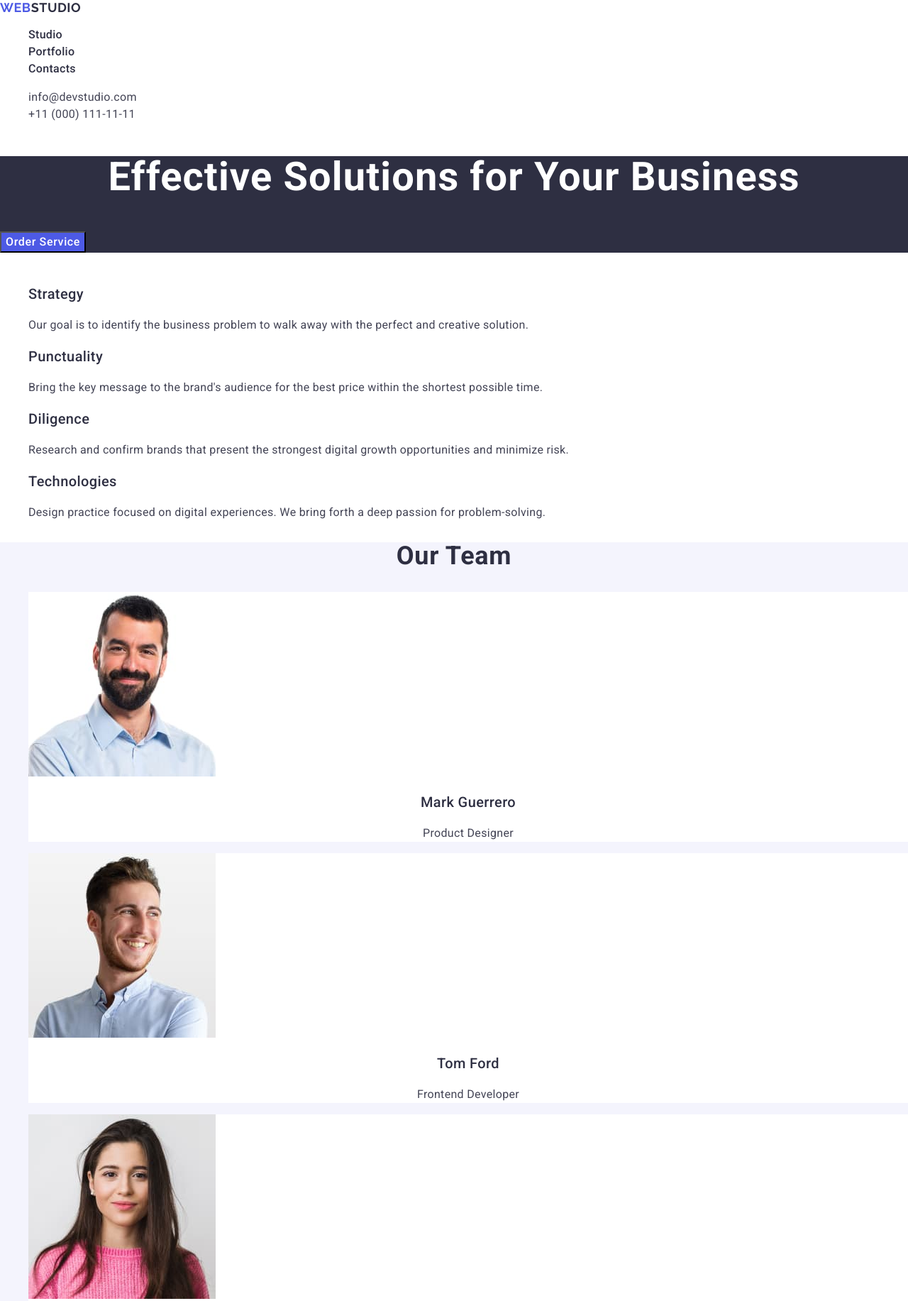
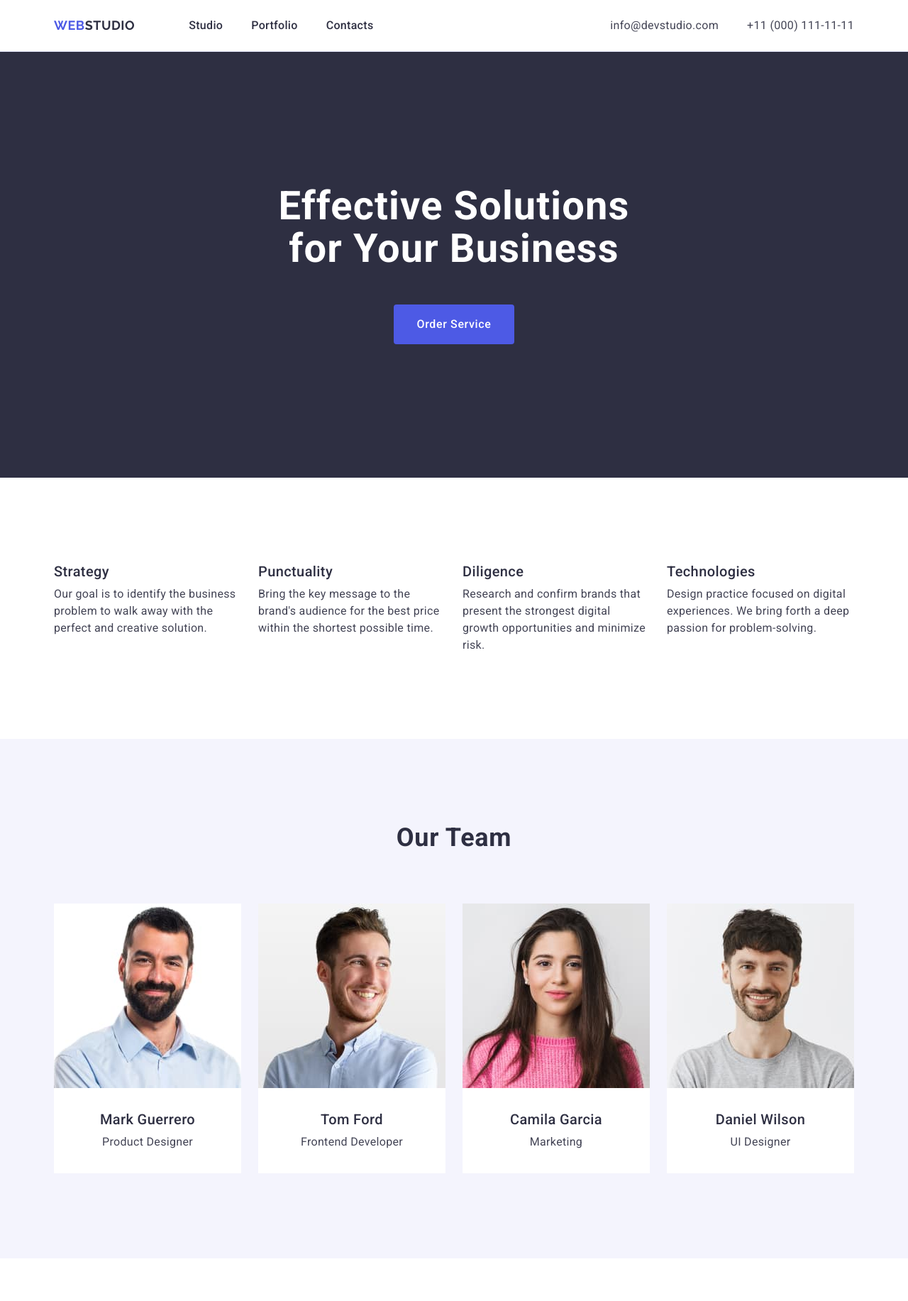
Before and after one commit to TetianaDubovyk1/goit-markup-hw-03, a plain HTML site: page index.html in a window 1280 px wide. Shown: the top 1833 px of the page at 71% size. Drawn offline with nearby package versions, Linux system fonts and the light colour scheme.

Commit message:
add css hw3

```diff
--- a/css/styles.css
+++ b/css/styles.css
@@ -2,17 +2,44 @@ body{font-family: "Roboto", sans-serif;
     color: #434455;
     background-color: #fff;}
 
+h1,h2,h3,p{margin-bottom: 0;
+    margin-top: 0;}
+
 a{text-decoration: none;}
 
-ul, ol{list-style: none;}
+ul, ol{
+   list-style: none;
+   margin: 0;
+   padding: 0;}
 
 button {cursor: pointer;}
 
 address{font-style: normal;}
 
+img{
+    display: block;
+    height: auto;
+    max-width: 100%;
+}
+
+.container{
+    width: 1158px;
+    padding: 0 15px;
+    margin: 0 auto;
+}
+
+.header-container{
+    display: flex;
+    align-items: center;
+}
+
 .visually-hidden {
+    position: absolute;
+    width: 1px;
+    height: 1px;
     margin: -1px;
     border: 0;
+    padding: 0;
 
     white-space: nowrap;
     clip-path: inset(100%);
@@ -22,21 +49,32 @@ address{font-style: normal;}
 
 /*=============header=============*/
 
-.header{}
+.header{
+    border-bottom: 1px solid #e7e9fc;
+}
 
-.header-nav{}
+.header-nav{
+    display: flex;
+    align-items: center;
+}
 
-.logo {font-family: "Raleway", sans-serif;
+.logo {
+    font-family: "Raleway", sans-serif;
     font-weight: 700;
     font-size: 18px;
     line-height: 1.17;
     letter-spacing: 0.03em;
     text-transform: uppercase;
-    color: #4d5ae5;}
+    color: #4d5ae5;
+    margin-right: 76px;
+    }
 
 .logo-part {color: #2e2f42;}
 
-.header-menu-list{}
+.header-menu-list{
+    display: flex;
+    gap: 40px;
+}
 
 .header-menu-item{}
 
@@ -45,7 +83,9 @@ address{font-style: normal;}
     font-size: 16px;
     line-height: 1.5;
     letter-spacing: 0.02em;
-    color: #2e2f42;}
+    color: #2e2f42;
+    padding: 24px 0;
+    display: block;}
 
 .header-menu-link:hover{color: #404bbf;}
 
@@ -54,7 +94,15 @@ address{font-style: normal;}
 .header-menu-link:active{color: #404bbf;
 text-decoration: underline;}
 
-.contact-list{}
+.contacts{
+    font-style: normal;
+    margin-left: auto;
+}
+
+.contacts-list{
+    display: flex;
+    gap: 40px;
+}
 
 .contact-item{}
 
@@ -71,7 +119,11 @@ text-decoration: underline;}
 
 /*===================HERO===============*/
 
-.hero {background: #2e2f42;}
+.hero {
+    background: #2e2f42;
+    padding-top: 188px;
+    padding-bottom: 188px;
+}
 
 .hero-title {
     font-weight: 700;
@@ -79,7 +131,11 @@ text-decoration: underline;}
     line-height: 1.07;
     letter-spacing: 0.02em;
     text-align: center;
-    color: #fff}
+    color: #fff;
+    max-width: 496px;
+    margin: 0 auto;
+    padding-bottom: 48px;
+    }
 
 .hero-order-btn {
     font-weight: 500;
@@ -87,7 +143,14 @@ text-decoration: underline;}
     line-height: 1.5;
     letter-spacing: 0.04em;
     color: #fff;
-    background: #4d5ae5;}
+    background: #4d5ae5;
+    cursor: pointer;
+    display: block;
+    padding: 16px 32px;
+    border: none;
+    border-radius: 4px;
+    margin: 0 auto;
+}
 
 .hero-order-btn:hover {
     background: #404bbf;}
@@ -96,18 +159,27 @@ text-decoration: underline;}
 
 /*=====================FEATURES==================*/
 
-.features {}
+.features {
+    padding-top: 120px;
+    padding-bottom: 120px;
+}
 
-.features-list{}
+.features-list{
+    display: flex;
+    gap: 24px;
+}
 
-.features-item{}
+.features-item{
+    width: calc((100% - 3 * 24px) / 4);
+}
 
 .features-subtitle {
     font-weight: 500;
     font-size: 20px;
     line-height: 1.2;
     letter-spacing: 0.02em;
-    color: #2e2f42;}
+    color: #2e2f42;
+    margin-bottom: 8px;}
 
 .features-item-text {
     font-weight: 400;
@@ -118,7 +190,11 @@ text-decoration: underline;}
 
     /*====================TEAM===============*/
 
-.team {background: #f4f4fd;}
+.team {
+    background: #f4f4fd;
+    padding-top: 120px;
+    padding-bottom: 120px;
+}
 
 .team-title {
     font-weight: 700;
@@ -127,13 +203,23 @@ text-decoration: underline;}
     letter-spacing: 0.02em;
     text-transform: capitalize;
     text-align: center;
-    color: #2e2f42;}
+    color: #2e2f42;
+    margin-bottom: 72px;}
 
-.team-list{}
+.team-list{
+    display: flex;
+    gap: 24px;
+}
 
-.team-item{background: #fff;}
+.team-item{background: #fff;
+width: calc((100% - 3 * 24px) / 4);}
 
 .team-img {}
+
+.card-content{
+    padding-top: 32px;
+    padding-bottom: 32px;
+}
 
 .team-subtitle {
     font-weight: 500;
@@ -141,7 +227,8 @@ text-decoration: underline;}
     line-height: 1.2;
     letter-spacing: 0.02em;
     text-align: center;
-    color: #2e2f42;}
+    color: #2e2f42;
+    margin-bottom: 8px;}
 
 .team-text {
     font-size: 16px;
@@ -152,7 +239,10 @@ text-decoration: underline;}
 
     /*====================Our Portfolio===================*/
 
-.portfolio {}
+.portfolio {
+    padding-top: 120px;
+    padding-bottom: 120px;
+}
 
 .portfolio-title {
      font-weight: 700;
@@ -161,20 +251,35 @@ text-decoration: underline;}
      letter-spacing: 0.02em;
      text-transform: capitalize;
      text-align: center;
-     color: #2e2f42;}
+     color: #2e2f42;
+    margin-bottom: 72px;}
 
-.portfolio-list {}
+.portfolio-list {
+    display: flex;
+    flex-wrap: wrap;
+    row-gap: 48px;
+    column-gap: 24px;
+}
 
-.portfolio-item {background: #fff;}
+.portfolio-item {background: #fff;
+width: calc((100% - 2 * 24px) / 3);}
 
 .portfolio-img {}
+
+.portfolio-card-content{
+    padding: 32px 16px;
+    border-bottom: 1px solid #e7e9fc;
+    border-left: 1px solid #e7e9fc;
+    border-right: 1px solid #e7e9fc;
+}
 
 .portfolio-subtitle {
     font-weight: 500;
     font-size: 20px;
     line-height: 1.2;
     letter-spacing: 0.02em;
-    color: #2e2f42;}
+    color: #2e2f42;
+    margin-bottom: 8px;}
 
 .portfolio-text {
     font-size: 16px;
@@ -184,7 +289,10 @@ text-decoration: underline;}
 
 /*=====================FOOTER==================*/
 
-.footer {background: #2e2f42;}
+.footer {
+    background: #2e2f42;
+    padding-top: 100px;
+    padding-bottom: 100px;}
 
 .footer-logo {font-family: "Raleway", sans-serif;
     font-weight: 700;
@@ -192,7 +300,9 @@ text-decoration: underline;}
     line-height: 1.17;
     letter-spacing: 0.03em;
     text-transform: uppercase;
-    color: #4d5ae5;}
+    color: #4d5ae5;
+    padding-bottom: 24px;
+}
 
 .footer-logo-part {color: #f4f4fd;}
 
@@ -200,4 +310,5 @@ text-decoration: underline;}
     font-size: 16px;
     line-height: 1.5;
     letter-spacing: 0.02em;
-    color: #f4f4fd;}
+    color: #f4f4fd;
+max-width: 264px;}
--- a/index.html
+++ b/index.html
@@ -21,6 +21,7 @@
   </head>
   <body>
     <header class="header">
+      <div class="container header-container">
         <nav class="header-nav">
           <a class="logo" href="./index.html"
             >Web<span class="logo-part">Studio</span></a
@@ -61,20 +62,24 @@
             </li>
           </ul>
         </address>
+      </div>
     </header>
     <main>
       <section class="hero">
+        <div class="container">
           <h1 class="hero-title">Effective Solutions for Your Business</h1>
           <button class="hero-order-btn" type="button">Order Service</button>
+        </div>
       </section>
       <section class="features">
+        <div class="container">
           <h2 class="visually-hidden">Features</h2>
           <ul class="features-list">
             <li class="features-item">
               <h3 class="features-subtitle">Strategy</h3>
               <p class="features-item-text">
-              Our goal is to identify the business problem to walk away with the
-              perfect and creative solution.
+                Our goal is to identify the business problem to walk away with
+                the perfect and creative solution.
               </p>
             </li>
             <li class="features-item">
@@ -99,8 +104,10 @@
               </p>
             </li>
           </ul>
+        </div>
       </section>
       <section class="team">
+        <div class="container">
           <h2 class="team-title">Our Team</h2>
           <ul class="team-list">
             <li class="team-item">
@@ -111,8 +118,10 @@
                 width="264"
                 height="260"
               />
+              <div class="card-content">
                 <h3 class="team-subtitle">Mark Guerrero</h3>
                 <p class="team-text">Product Designer</p>
+              </div>
             </li>
             <li class="team-item">
               <img
@@ -122,8 +131,10 @@
                 width="264"
                 height="260"
               />
+              <div class="card-content">
                 <h3 class="team-subtitle">Tom Ford</h3>
                 <p class="team-text">Frontend Developer</p>
+              </div>
             </li>
             <li class="team-item">
               <img
@@ -133,8 +144,10 @@
                 width="264"
                 height="260"
               />
+              <div class="card-content">
                 <h3 class="team-subtitle">Camila Garcia</h3>
                 <p class="team-text">Marketing</p>
+              </div>
             </li>
             <li class="team-item">
               <img
@@ -144,12 +157,16 @@
                 width="264"
                 height="260"
               />
+              <div class="card-content">
                 <h3 class="team-subtitle">Daniel Wilson</h3>
                 <p class="team-text">UI Designer</p>
+              </div>
             </li>
           </ul>
+        </div>
       </section>
       <section class="portfolio">
+        <div class="container">
           <h2 class="portfolio-title">Our Portfolio</h2>
           <ul class="portfolio-list">
             <li class="portfolio-item">
@@ -160,8 +177,10 @@
                 width="360"
                 height="300"
               />
+              <div class="portfolio-card-content">
                 <h3 class="portfolio-subtitle">Banking App</h3>
                 <p class="portfolio-text">App</p>
+              </div>
             </li>
             <li class="portfolio-item">
               <img
@@ -171,8 +190,10 @@
                 width="360"
                 height="300"
               />
+              <div class="portfolio-card-content">
                 <h3 class="portfolio-subtitle">Cashless Payment</h3>
                 <p class="portfolio-text">Marketing</p>
+              </div>
             </li>
             <li class="portfolio-item">
               <img
@@ -182,8 +203,10 @@
                 width="360"
                 height="300"
               />
+              <div class="portfolio-card-content">
                 <h3 class="portfolio-subtitle">Meditation App</h3>
                 <p class="portfolio-text">App</p>
+              </div>
             </li>
             <li class="portfolio-item">
               <img
@@ -193,8 +216,10 @@
                 width="360"
                 height="300"
               />
+              <div class="portfolio-card-content">
                 <h3 class="portfolio-subtitle">Taxi Service</h3>
                 <p class="portfolio-text">Marketing</p>
+              </div>
             </li>
             <li class="portfolio-item">
               <img
@@ -204,8 +229,10 @@
                 width="360"
                 height="300"
               />
+              <div class="portfolio-card-content">
                 <h3 class="portfolio-subtitle">Screen Illustrations</h3>
                 <p class="portfolio-text">Design</p>
+              </div>
             </li>
             <li class="portfolio-item">
               <img
@@ -215,20 +242,25 @@
                 width="360"
                 height="300"
               />
+              <div class="portfolio-card-content">
                 <h3 class="portfolio-subtitle">Online Courses</h3>
                 <p class="portfolio-text">Marketing</p>
+              </div>
             </li>
           </ul>
+        </div>
       </section>
     </main>
     <footer class="footer">
+      <div class="container">
         <a class="footer-logo" href="./index.html"
           >Web<span class="footer-logo-part">Studio</span></a
         >
         <p class="footer-text">
-        Increase the flow of customers and sales for your business with digital
-        marketing & growth solutions.
+          Increase the flow of customers and sales for your business with
+          digital marketing & growth solutions.
         </p>
+      </div>
     </footer>
   </body>
 </html>
```
Lines whose indentation alone changed are shown as unchanged.
